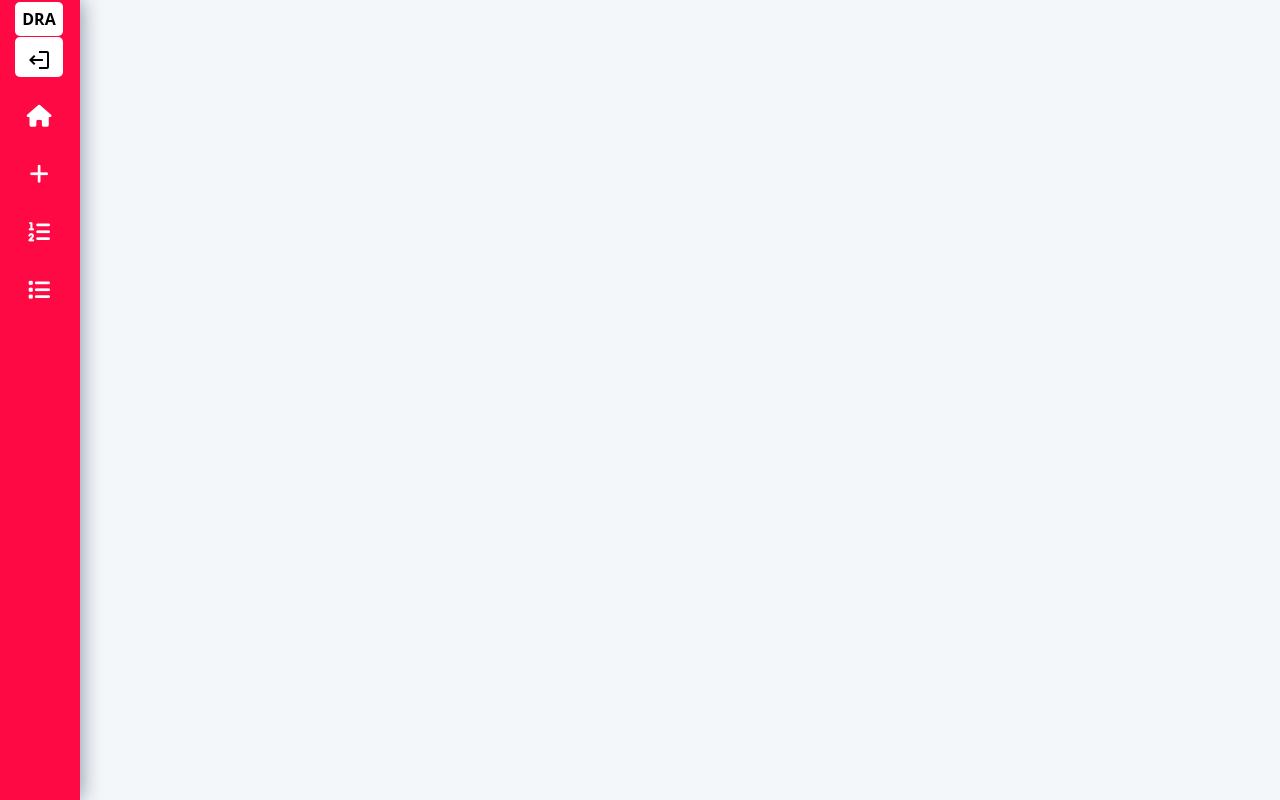
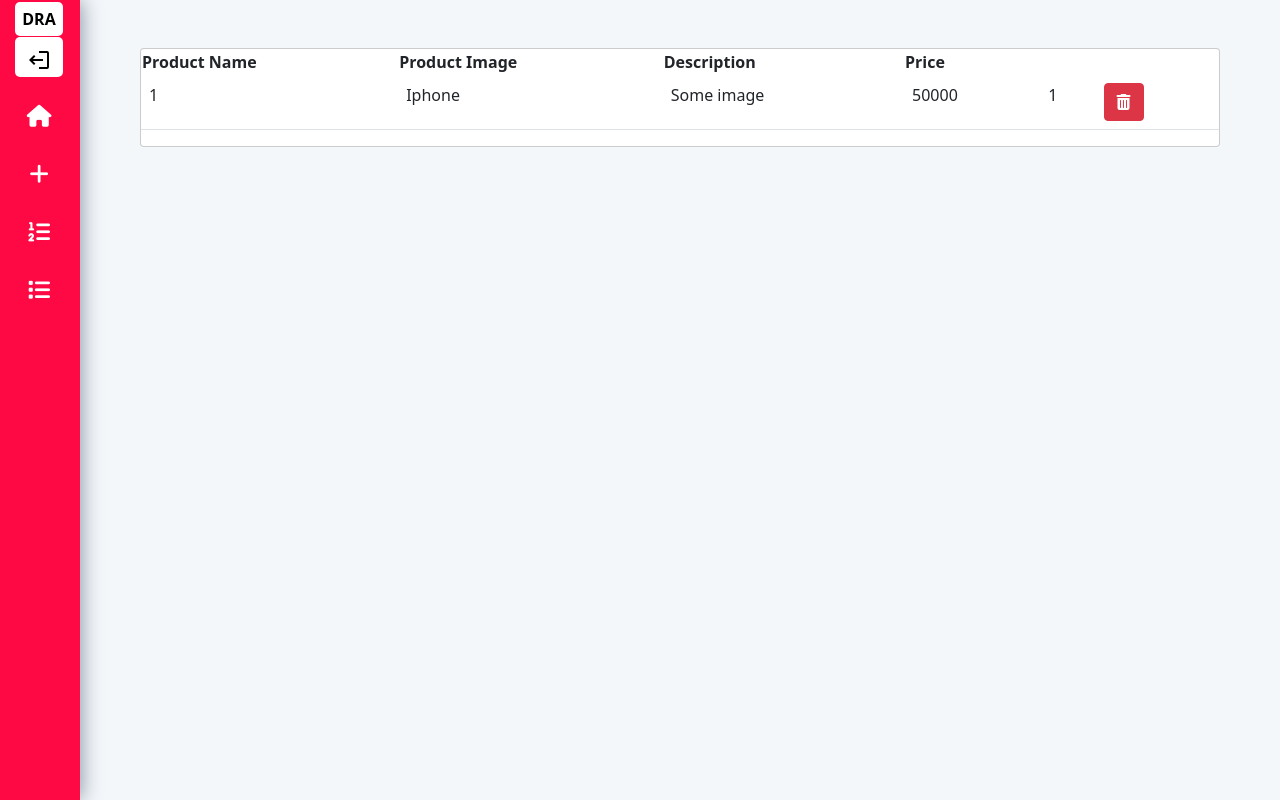
Before and after one commit to MathiasKrarup/TheRedPaperFrontend, an Angular app: page /cart in a window 1280 px wide. Before the commit this address led to /. Built offline with nearby package versions, Linux system fonts and the light colour scheme.

Commit message:
working on cart

```diff
--- a/src/app/app.module.ts
+++ b/src/app/app.module.ts
@@ -34,6 +34,7 @@ import {FlexLayoutModule} from "@angular/flex-layout";
 import {HttpClient, HttpClientModule} from "@angular/common/http";
 import { CustomersProductsComponent } from './component/customers-products/customers-products.component';
 import { EditProductComponent } from './component/edit-product/edit-product.component';
+import { CartComponent } from './component/cart/cart.component';
 
 
 
@@ -48,7 +49,7 @@ const routes: Routes = [
 
   {path: 'myProducts', component: CustomersProductsComponent},
 
-
+  {path: 'cart', component: CartComponent},
 
   {path: '', redirectTo: 'login', pathMatch: "full"}]
 
@@ -66,7 +67,8 @@ const routes: Routes = [
     ProductListComponent,
     CustomersProductsComponent,
     EditProductComponent,
-    ProductDetailsComponent
+    ProductDetailsComponent,
+    CartComponent
   ],
   imports: [
     RouterModule.forRoot(routes),
--- /dev/null
+++ b/src/app/component/cart/cart.component.html
@@ -0,0 +1,43 @@
+<ng-container *ngIf="true">
+  <div class="container">
+    <div class="card-table">
+      <div class="cart-product">
+        <table class="table table-responsive">
+          <thead>
+          <th>Product Name</th>
+          <th>Product Image</th>
+          <th>Description</th>
+          <th>Price</th>
+          </thead>
+          <tbody>
+          <tr>
+            <td>1</td>
+            <td>Iphone</td>
+            <td>Some image</td>
+            <td>50000</td>
+            <td>1</td>
+            <td>
+              <button class="btn btn-danger"><i class="fas fa-trash-alt"></i> </button>
+            </td>
+          </tr>
+          </tbody>
+        </table>
+      </div>
+    </div>
+  </div>
+</ng-container>
+
+
+<ng-container *ngIf="false">
+  <div class="container">
+    <div class="card">
+      <h5 class="card-title">My Cart</h5>
+    </div>
+    <div class="center">
+      <img src="" alt="">
+      <h4>Your cart is empty</h4>
+      <h6>Add item to it now</h6>
+      <button class="cartBtn">Shop now</button>
+    </div>
+  </div>
+</ng-container>
--- /dev/null
+++ b/src/app/component/cart/cart.component.scss
@@ -0,0 +1,32 @@
+.card {
+  height: 60vh;
+  margin: 25px;
+  padding: 25px;
+}
+
+.center {
+  position: absolute;
+  top: 50%;
+  left: 50%;
+  transform: translate(-50%, -50%);
+  text-align: center;
+}
+
+.card-table {
+  position: relative;
+  display: flex;
+  flex-direction: column;
+  word-wrap: break-word;
+  background-color: #FFFFFF;
+  background-clip: border-box;
+  border: 1px solid rgba(0, 0, 0, 0.2);
+  border-radius: .25rem;
+}
+
+.center .btn{
+  font-size: 14px !important;
+  margin-top: 20px !important;
+  font-weight: 400;
+  padding: 12px 72px;
+  border-radius: 3px !important;
+}
--- /dev/null
+++ b/src/app/component/cart/cart.component.ts
@@ -0,0 +1,24 @@
+import { Component, OnInit } from '@angular/core';
+import {CartService} from "../../../services/cart.service";
+import {subscribeOn} from "rxjs";
+
+@Component({
+  selector: 'app-cart',
+  templateUrl: './cart.component.html',
+  styleUrls: ['./cart.component.scss']
+})
+export class CartComponent implements OnInit {
+
+  product : any = [];
+  grandTotal !: number;
+  constructor(private cartService : CartService) { }
+
+  ngOnInit(): void {
+    this.cartService.getProducts()
+      .subscribe(res=>{
+        this.product = res;
+        this.grandTotal = this.cartService.getTotalPrice();
+      })
+  }
+
+}
--- a/src/app/component/product-details/product-details.component.html
+++ b/src/app/component/product-details/product-details.component.html
@@ -40,9 +40,5 @@
           </p>
         </div>
     </div>
-
-
   </div>
-  <button class="btn1" type="button">Køb nu</button>
-  <button class="btn2" type="button">Tilføj til ordre</button>
 </form>
--- a/src/app/component/product-list/product-list.component.html
+++ b/src/app/component/product-list/product-list.component.html
@@ -13,6 +13,7 @@
         {{category.categoryName}}
       </mat-option>
     </mat-select>
+
   </mat-form-field>
 
 
@@ -25,6 +26,11 @@
       </mat-option>
     </mat-select>
   </mat-form-field>
+
+  <button routerLink="/cart" class="CartBtn">
+    <i style="font-size: 30px;" class="fas fa-cart-plus"></i>
+    <div style="font-size: 10px;" class="badge bg-danger">{{totalItem}}</div>
+  </button>
 </div>
 
 
@@ -47,10 +53,11 @@
 <div class="container">
   <div class="row">
     <ng-container *ngFor="let item of productList">
-      <div class="card col-md-3" (click)="openDialog(item)">
-        <img src="{{item.imageUrl}}" alt="">
+      <div class="card col-md-3">
+        <img src="{{item.imageUrl}}" alt="" (click)="openDialog(item)">
         <p><strong>{{item.productName}}</strong> </p>
         <p><strong>Price:</strong> {{item.price}} kr.</p>
+        <button class="btn2" type="button" (click)="addToCart(item)">Tilføj til ordre</button>
       </div>
     </ng-container>
   </div>
--- a/src/app/component/product-list/product-list.component.scss
+++ b/src/app/component/product-list/product-list.component.scss
@@ -14,3 +14,9 @@
 .searchbar {
   width: 100%
 }
+
+.CartBtn {
+  background-color: transparent;
+  border: none;
+  margin-right: 100px;
+}
--- a/src/app/component/product-list/product-list.component.ts
+++ b/src/app/component/product-list/product-list.component.ts
@@ -5,6 +5,7 @@ import {MatDialog} from "@angular/material/dialog";
 import {Category} from "../../../Interfaces/category";
 import {Subcategory} from "../../../Interfaces/subcategory";
 import {Product} from "../../../Interfaces/product";
+import {CartService} from "../../../services/cart.service";
 
 @Component({
   selector: 'app-product-list',
@@ -21,11 +22,21 @@ export class ProductListComponent implements OnInit {
   selectedSubCategory!: string;
 
   sortby: 'default' | 'htl' | 'lth' | 'atz' | 'zta' = 'default'
-  constructor(private http: ProductService, private dialog: MatDialog) { }
+
+  totalItem : number = 0;
+  constructor(private http: ProductService, private dialog: MatDialog, private cartService : CartService) { }
 
   async ngOnInit(){
     this.productList = await this.http.getAllProducts();
     this.loadCategories()
+
+    this.productList.forEach((a:any) => {
+      Object.assign(a, {quantity:1,total:a.price});
+    })
+    this.cartService.getProducts()
+      .subscribe(res=>{
+        this.totalItem = res.length;
+      })
   }
 
 
@@ -89,4 +100,9 @@ export class ProductListComponent implements OnInit {
       console.log(data)
     })
   }
+
+
+  addToCart(item: any) {
+    this.cartService.addToCart(item);
+  }
 }
--- /dev/null
+++ b/src/services/cart.service.ts
@@ -0,0 +1,51 @@
+import { Injectable } from '@angular/core';
+import {BehaviorSubject} from "rxjs";
+
+@Injectable({
+  providedIn: 'root'
+})
+
+export class CartService {
+
+
+  public cartItemList : any = []
+  public productList = new BehaviorSubject<any>([]);
+
+  constructor() { }
+
+  getProducts() {
+   return this.productList.asObservable();
+  }
+
+  setProduct(product : any) {
+    this.cartItemList.push(...product)
+    this.productList.next(product);
+  }
+
+  addToCart(product: any) {
+    this.cartItemList.push(product)
+    this.productList.next(this.cartItemList)
+    this.getTotalPrice();
+    console.log(this.cartItemList)
+  }
+
+  getTotalPrice() : number{
+    let grandTotal = 0
+    this.cartItemList.map((a: any) => {
+      grandTotal += a.total;
+    })
+    return grandTotal
+  }
+  removeCartItem(product: any){
+    this.cartItemList.map((a: any, index:any)=>{
+      if (product.id=== a.id){
+        this.cartItemList.splice(index,1);
+      }
+    })
+  }
+  removeAllCart() {
+    this.cartItemList = []
+    this.productList.next(this.cartItemList);
+  }
+
+}
```
